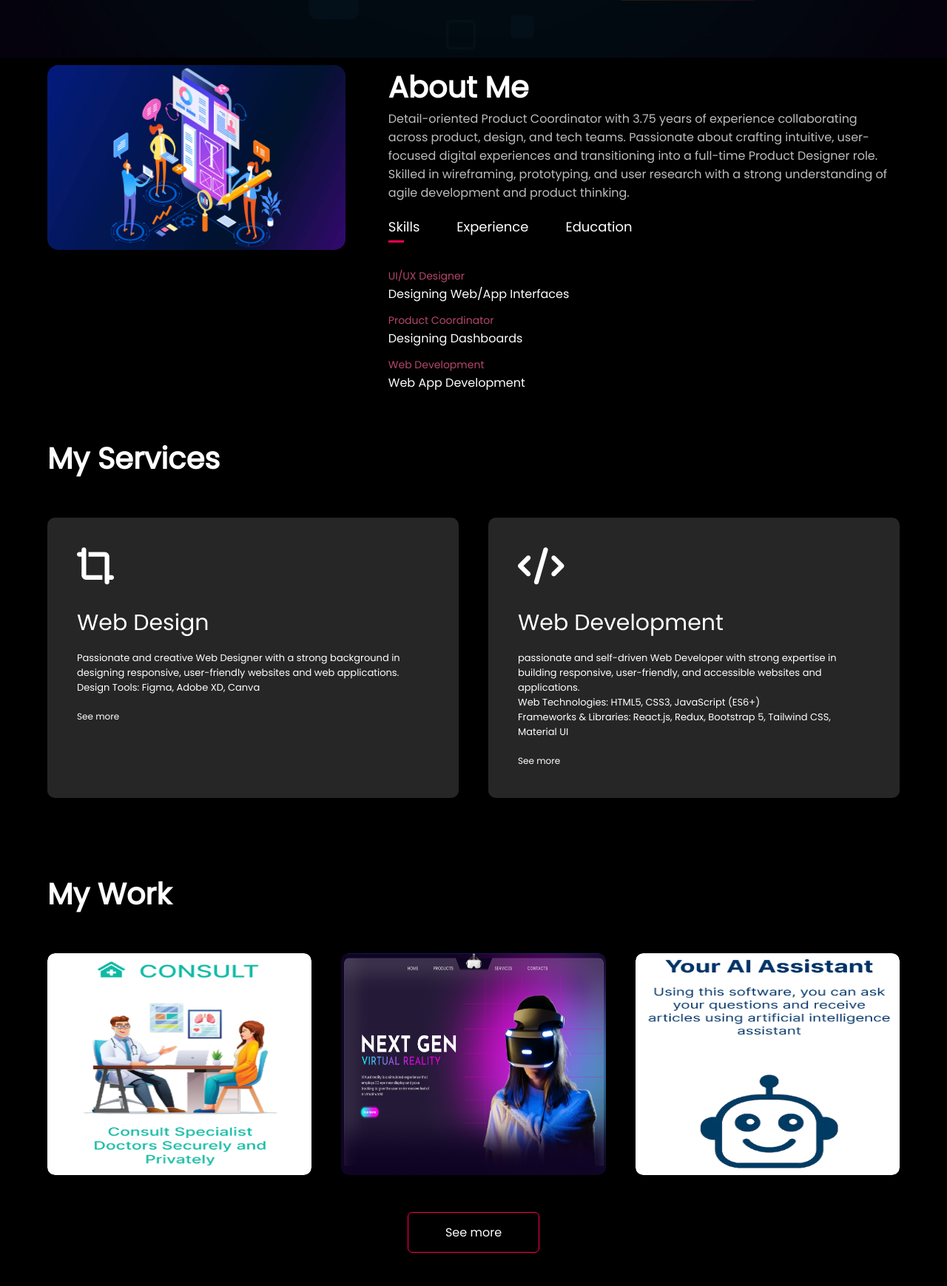
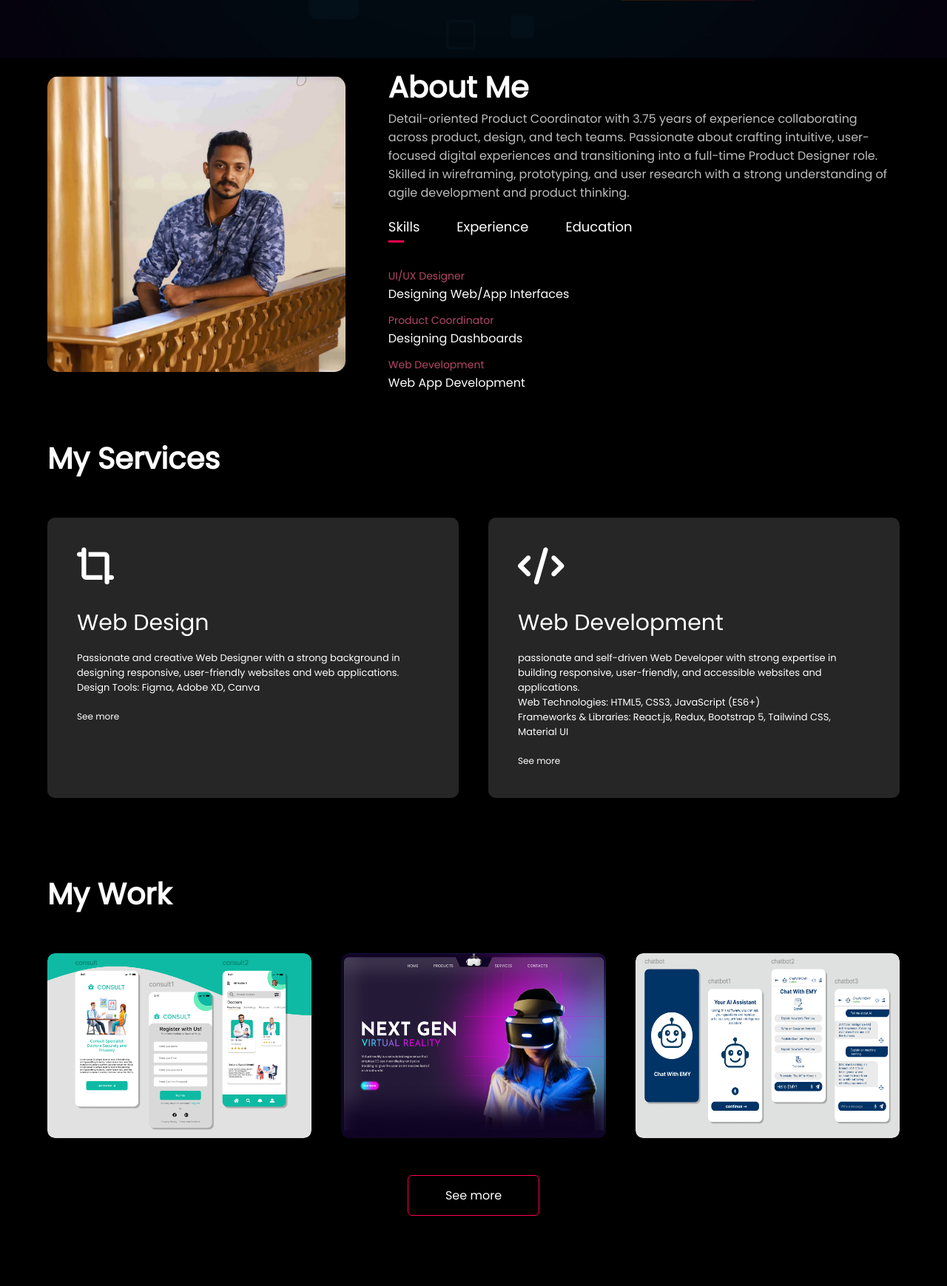
Before and after one commit to NidhinRajendran/NidhinPortfolio, a plain HTML site: page index.html in a window 1280 px wide. Shown: the part 722-2461 px from the top of the page at 74% size. Drawn offline with Linux system fonts and the light colour scheme.

Commit message:
completed

```diff
--- a/index.html
+++ b/index.html
@@ -43,7 +43,7 @@
             <div class="container">
                 <div class="row">
                     <div class="about-col-1">
-                        <img src="./images/image3.jpg" alt="">
+                        <img src="./images/IMG_20250417_113038.jpg" alt="">
                     </div>
                     <div class="about-col-2">
                         <h1 class="sub-title">About Me</h1>
@@ -117,7 +117,7 @@
                 <h1 class="sub-title">My Work</h1>
                 <div class="work-list">
                     <div class="work">
-                        <img src="images/scr1.png">
+                        <img src="images/consult.png">
                         <div class="layer">
                             <h3>Doctor Cosult App</h3>
                             <p>Designed a modern and user-friendly mobile application interface that allows patients to consult with doctors online. <br><br> Tools : Figma </p>
@@ -133,7 +133,7 @@
                         </div>
                     </div>
                     <div class="work">
-                        <img src="images/scr3.png">
+                        <img src="images/chatbot.png">
                         <div class="layer">
                             <h3>EMY Chatbot</h3>
                             <p>Designed a smart and inclusive chatbot application focused on providing a seamless conversational experience for all users, including individuals with color vision deficiencies <br><br> Tools: Figma</p>
--- a/style.css
+++ b/style.css
@@ -98,11 +98,13 @@ about page
 }
 .about-col-1{
     flex-basis: 35%;
+    padding-top: 15px;
 }
 .about-col-1 img{
+
     width: 100%;
     border-radius: 15px;
-    height: 250px;
+    height: 400px;
 }
 .about-col-2{
     flex-basis: 60%;
@@ -225,7 +227,7 @@ about page
 }
 
 .work img{
-    height: 300px;
+    height: 250px;
     width: 100%;
     border-radius: 10px;
     display: block;
```
Also changed, not shown: images/IMG_20250417_113038.jpg (added), images/IMG_20250417_113055-removebg-preview-removebg-preview.png (added), images/IMG_20250417_113055-removebg-preview.png (deleted), images/chatbot.png (added), images/consult.png (added), images/image 1.png (deleted), images/scr1.png (deleted), images/scr3.png (deleted).
